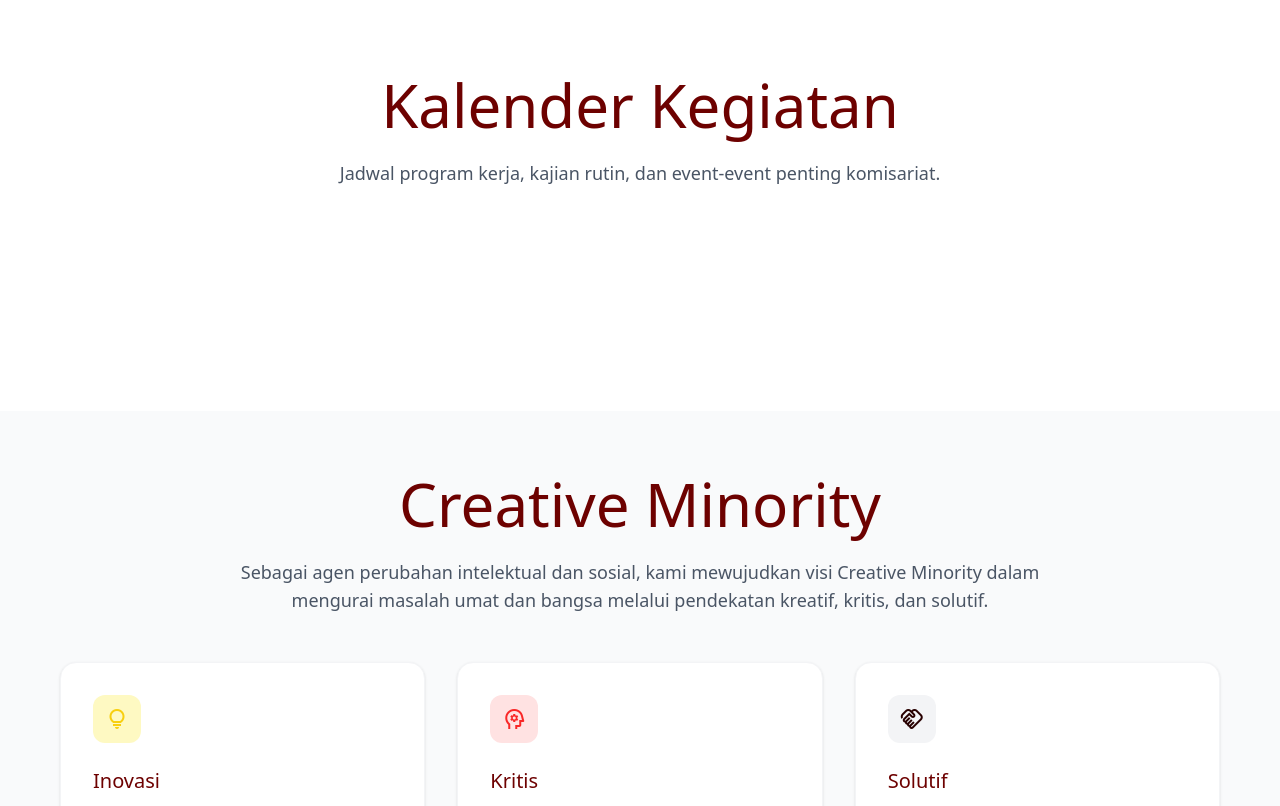
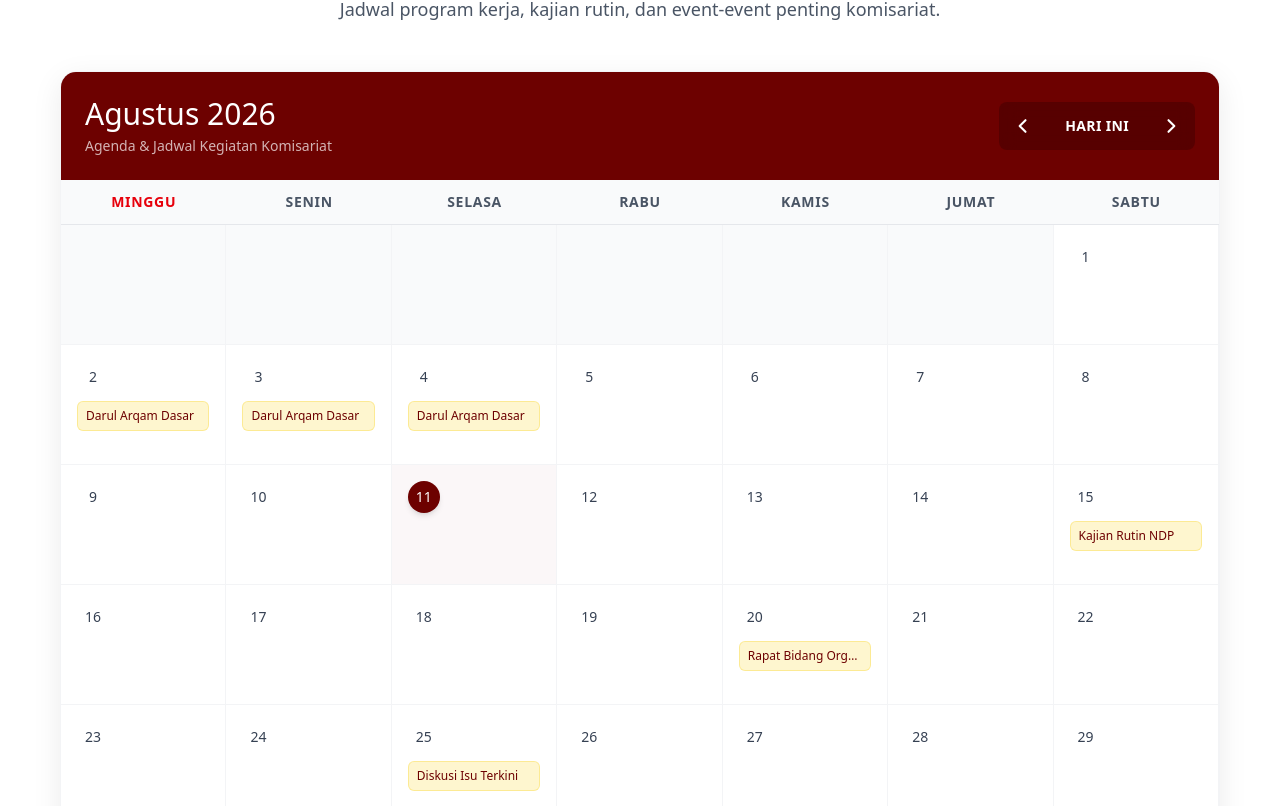
Before and after one commit to immfaiumy25/Imm-web, a Next.js app: page / in a window 1280 px wide. Shown: the part 6014-6820 px from the top of the page. Built offline with nearby package versions, Linux system fonts and the light colour scheme.

Commit message:
feat(kalender): create and integrate real-time full-width calendar component

```diff
--- a/src/app/page.tsx
+++ b/src/app/page.tsx
@@ -6,6 +6,7 @@ import SpotlightCard from "@/components/SpotlightCard";
 import CardSwap, { Card } from "@/components/CardSwap";
 import MagicBento from "@/components/MagicBento";
 import BorderGlow from "@/components/BorderGlow";
+import IMMCalendar from "@/components/IMMCalendar";
 
 const bidangData = [
   { name: "Organisasi", desc: "Penguatan sistem manajemen internal.", icon: "account_tree" },
@@ -461,10 +462,14 @@ export default function Home() {
           KALENDER SECTION (White)
           ======================== */}
       <section id="kalender" className="w-full min-h-[70vh] bg-white text-[#280000] p-8 md:p-[60px] flex flex-col items-center justify-center">
-        <h2 className="font-serif text-4xl md:text-6xl font-normal mb-6 text-[#6d0100]">Kalender Kegiatan</h2>
-        <p className="text-lg text-gray-600 max-w-[800px] text-center">
+        <h2 className="font-serif text-4xl md:text-6xl font-normal mb-6 text-[#6d0100] text-center">Kalender Kegiatan</h2>
+        <p className="text-lg text-gray-600 max-w-[800px] text-center mb-12">
           Jadwal program kerja, kajian rutin, dan event-event penting komisariat.
         </p>
+
+        <div className="w-full max-w-[1400px]">
+          <IMMCalendar />
+        </div>
       </section>
 
       {/* ========================
--- /dev/null
+++ b/src/components/IMMCalendar.tsx
@@ -0,0 +1,158 @@
+"use client";
+
+import React, { useState, useEffect } from 'react';
+
+// Example events - could be fetched from an API in the future
+const dummyEvents = [
+  { date: new Date(2026, 7, 15), title: 'Kajian Rutin NDP' }, // August 15, 2026 (Month is 0-indexed)
+  { date: new Date(2026, 7, 20), title: 'Rapat Bidang Organisasi' },
+  { date: new Date(2026, 7, 25), title: 'Diskusi Isu Terkini' },
+  { date: new Date(2026, 7, 2), title: 'Darul Arqam Dasar' },
+  { date: new Date(2026, 7, 3), title: 'Darul Arqam Dasar' },
+  { date: new Date(2026, 7, 4), title: 'Darul Arqam Dasar' },
+];
+
+export default function IMMCalendar() {
+  // Use state but initialize with current date to be "real-time"
+  const [currentDate, setCurrentDate] = useState<Date>(new Date());
+  const [mounted, setMounted] = useState(false);
+
+  useEffect(() => {
+    // Avoid hydration mismatch by rendering fully only on client
+    setMounted(true);
+    setCurrentDate(new Date());
+  }, []);
+
+  if (!mounted) return <div className="w-full min-h-[500px] bg-white rounded-2xl animate-pulse"></div>;
+
+  const year = currentDate.getFullYear();
+  const month = currentDate.getMonth();
+
+  const daysInMonth = new Date(year, month + 1, 0).getDate();
+  const firstDay = new Date(year, month, 1).getDay();
+
+  const monthNames = [
+    "Januari", "Februari", "Maret", "April", "Mei", "Juni",
+    "Juli", "Agustus", "September", "Oktober", "November", "Desember"
+  ];
+  const dayNames = ["Minggu", "Senin", "Selasa", "Rabu", "Kamis", "Jumat", "Sabtu"];
+
+  const handlePrevMonth = () => {
+    setCurrentDate(new Date(year, month - 1, 1));
+  };
+
+  const handleNextMonth = () => {
+    setCurrentDate(new Date(year, month + 1, 1));
+  };
+
+  const today = new Date();
+
+  // Generate calendar grid
+  const days = [];
+
+  // Empty slots for days before the 1st of the month
+  for (let i = 0; i < firstDay; i++) {
+    days.push(
+      <div key={`empty-${i}`} className="p-2 md:p-4 border-b border-r border-gray-100 bg-gray-50/30 min-h-[100px] md:min-h-[120px]"></div>
+    );
+  }
+
+  // Actual days
+  for (let i = 1; i <= daysInMonth; i++) {
+    const isToday = today.getDate() === i && today.getMonth() === month && today.getFullYear() === year;
+    const currentDayDate = new Date(year, month, i);
+
+    // Check if this date has events
+    const dayEvents = dummyEvents.filter(
+      e => e.date.getDate() === i && e.date.getMonth() === month && e.date.getFullYear() === year
+    );
+
+    days.push(
+      <div
+        key={`day-${i}`}
+        className={`p-2 md:p-4 border-b border-r border-gray-100 min-h-[100px] md:min-h-[120px] transition-colors hover:bg-red-50/50
+        ${isToday ? 'bg-red-50/30' : 'bg-white'}`}
+      >
+        <div className="flex justify-between items-start">
+          <span className={`inline-flex items-center justify-center w-8 h-8 rounded-full text-sm font-medium ${isToday ? 'bg-[#6d0100] text-white shadow-md' : 'text-gray-700'}`}>
+            {i}
+          </span>
+        </div>
+        <div className="mt-2 space-y-1.5 overflow-y-auto max-h-[80px] custom-scrollbar">
+          {dayEvents.map((evt, idx) => (
+            <div
+              key={idx}
+              className="text-xs bg-[#f8cf0f]/20 text-[#6d0100] px-2 py-1.5 rounded-md border border-[#f8cf0f]/30 truncate font-medium"
+              title={evt.title}
+            >
+              {evt.title}
+            </div>
+          ))}
+        </div>
+      </div>
+    );
+  }
+
+  // Fill remaining slots to complete the grid (optional, but makes it perfectly rectangular)
+  const remainingSlots = (7 - ((firstDay + daysInMonth) % 7)) % 7;
+  for (let i = 0; i < remainingSlots; i++) {
+    days.push(
+      <div key={`empty-end-${i}`} className="p-2 md:p-4 border-b border-r border-gray-100 bg-gray-50/30 min-h-[100px] md:min-h-[120px]"></div>
+    );
+  }
+
+  return (
+    <div className="w-full bg-white rounded-2xl shadow-[0_8px_30px_rgb(0,0,0,0.08)] overflow-hidden border border-gray-100">
+      {/* Header */}
+      <div className="flex flex-col sm:flex-row justify-between items-center p-6 bg-[#6d0100] text-white gap-4">
+        <div className="flex flex-col">
+          <h3 className="text-2xl md:text-3xl font-serif">{monthNames[month]} {year}</h3>
+          <p className="text-white/70 text-sm mt-1">Agenda & Jadwal Kegiatan Komisariat</p>
+        </div>
+        <div className="flex gap-2 bg-black/20 p-1.5 rounded-lg backdrop-blur-sm">
+          <button onClick={handlePrevMonth} className="p-2 hover:bg-white/20 rounded-md transition-colors" aria-label="Previous Month">
+            <svg className="w-5 h-5" fill="none" viewBox="0 0 24 24" stroke="currentColor">
+              <path strokeLinecap="round" strokeLinejoin="round" strokeWidth={2.5} d="M15 19l-7-7 7-7" />
+            </svg>
+          </button>
+          <button onClick={() => setCurrentDate(new Date())} className="px-4 py-2 hover:bg-white/20 rounded-md transition-colors text-sm font-semibold tracking-wide">
+            HARI INI
+          </button>
+          <button onClick={handleNextMonth} className="p-2 hover:bg-white/20 rounded-md transition-colors" aria-label="Next Month">
+            <svg className="w-5 h-5" fill="none" viewBox="0 0 24 24" stroke="currentColor">
+              <path strokeLinecap="round" strokeLinejoin="round" strokeWidth={2.5} d="M9 5l7 7-7 7" />
+            </svg>
+          </button>
+        </div>
+      </div>
+
+      {/* Days of week header */}
+      <div className="grid grid-cols-7 border-b border-gray-200 bg-gray-50">
+        {dayNames.map((day, idx) => (
+          <div key={day} className={`p-3 text-center text-xs md:text-sm font-bold tracking-wider uppercase ${idx === 0 ? 'text-red-600' : 'text-gray-600'}`}>
+            <span className="hidden md:inline">{day}</span>
+            <span className="md:hidden">{day.slice(0, 3)}</span>
+          </div>
+        ))}
+      </div>
+
+      {/* Calendar Grid */}
+      <div className="grid grid-cols-7 bg-gray-100/50">
+        {days}
+      </div>
+
+      <style dangerouslySetInnerHTML={{__html: `
+        .custom-scrollbar::-webkit-scrollbar {
+          width: 3px;
+        }
+        .custom-scrollbar::-webkit-scrollbar-track {
+          background: transparent;
+        }
+        .custom-scrollbar::-webkit-scrollbar-thumb {
+          background: rgba(109, 1, 0, 0.2);
+          border-radius: 4px;
+        }
+      `}} />
+    </div>
+  );
+}
```
